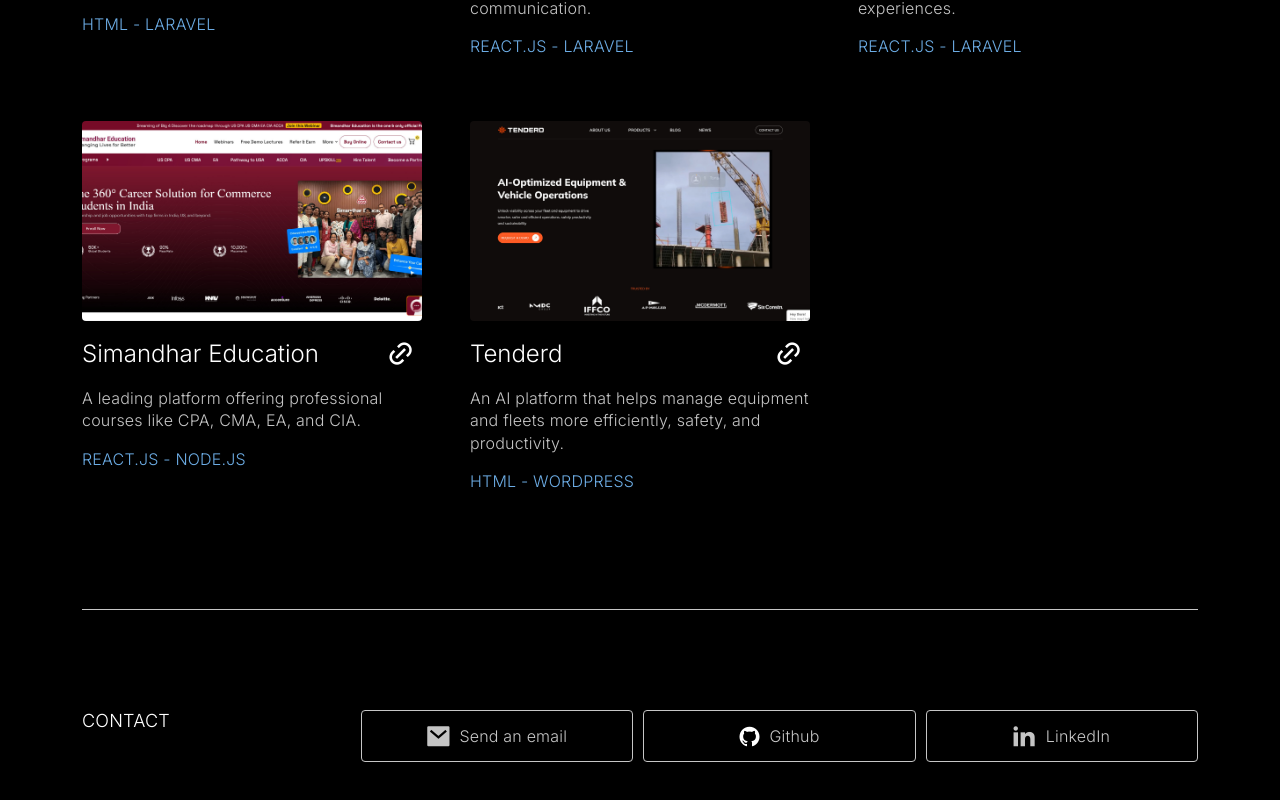
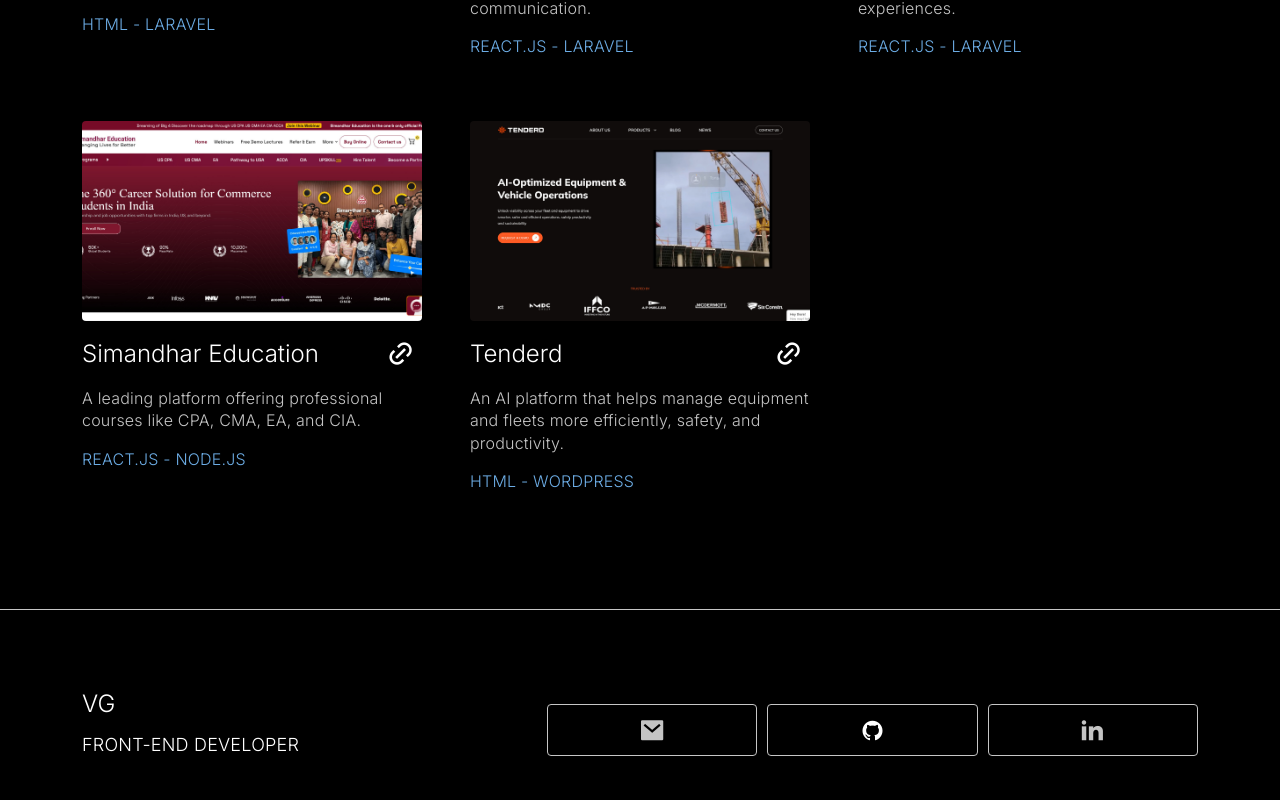
Before and after one commit to vineshgurram/portfolio, a React (Vite) app: page / in a window 1280 px wide. Shown: the part 1850-2650 px from the top of the page. Built offline with nearby package versions, Linux system fonts and the light colour scheme.

Commit message:
updated footer

```diff
--- a/src/components/Footer.jsx
+++ b/src/components/Footer.jsx
@@ -1,34 +1,51 @@
 import { Row, Col } from "react-bootstrap";
 export default function Footer() {
   return (
-    <footer className="bs-footer" id="section-footer">
+    <footer className="bs-footer">
       <div className="container">
         <div className="wrapper">
           <Row className="g-0">
-            <Col lg={3}>
-              <h3 className="contact-txt">CONTACT</h3>
+            <Col lg={5}>
+              <h2 className="logo-txt me-4 mb-3">VG</h2>
+              <h3 className="contact-txt">FRONT-END DEVELOPER</h3>
             </Col>
-            <Col lg={9}>
+            <Col lg={7}>
               <div className="contact-box-wrapper pt-lg-0 pt-4">
-                <a href="mailto:vineshgurram@gmail.com" rel="noopener noreferrer">
+                <a
+                  href="mailto:vineshgurram@gmail.com"
+                  rel="noopener noreferrer"
+                >
                   <div className="contact-box">
                     <span className="icon icon-mail"></span>
-                    <span className="txt-icon">Send an email</span>
+                    {/* <span className="txt-icon">Send an email</span> */}
                   </div>
                 </a>
-                <a href="https://github.com/vineshgurram" target="_blank" rel="noopener noreferrer">
+                <a
+                  href="https://github.com/vineshgurram"
+                  target="_blank"
+                  rel="noopener noreferrer"
+                >
                   <div className="contact-box">
                     <span className="icon icon-github"></span>
-                    <span className="txt-icon">Github</span>
+                    {/* <span className="txt-icon">Github</span> */}
                   </div>
                 </a>
-                <a href="https://www.linkedin.com/in/vineshgurram/" target="_blank" rel="noopener noreferrer">
+                <a
+                  href="https://www.linkedin.com/in/vineshgurram/"
+                  target="_blank"
+                  rel="noopener noreferrer"
+                >
                   <div className="contact-box">
                     <span className="icon icon-linkedin"></span>
-                    <span className="txt-icon">LinkedIn</span>
+                    {/* <span className="txt-icon">LinkedIn</span> */}
                   </div>
                 </a>
               </div>
+            </Col>
+          </Row>
+          <Row>
+            <Col>
+            {/* <p>© Copyright 2022. Made by Elias</p> */}
             </Col>
           </Row>
         </div>
--- a/src/scss/base/_bs-footer.scss
+++ b/src/scss/base/_bs-footer.scss
@@ -1,10 +1,19 @@
 .bs-footer {
+    border-top: 1px solid $clr-white1;
     .wrapper {
-        border-top: 1px solid $clr-white1;
-        padding: 100px 0 80px;
+        padding: 80px 0 80px;
 
         @media screen and (max-width: $mobile-breakpoint) {
             padding: 50px 0;
+        }
+
+        .logo-txt {
+            font-weight: $font-light;
+            color: $clr-white;
+            font-size: 24px;
+            line-height: 1.2;
+            letter-spacing: 0.2px;
+            margin: 0;
         }
 
         .contact-txt {
@@ -23,6 +32,8 @@
 
         .contact-box-wrapper {
             @include grid($columns: repeat(3, 1fr), $gap: 10px);
+            align-items: end;
+            height: 100%;
 
             @media screen and (max-width: $mobile-breakpoint) {
                 @include grid($columns: repeat(1, 1fr), $gap: 20px);
```
